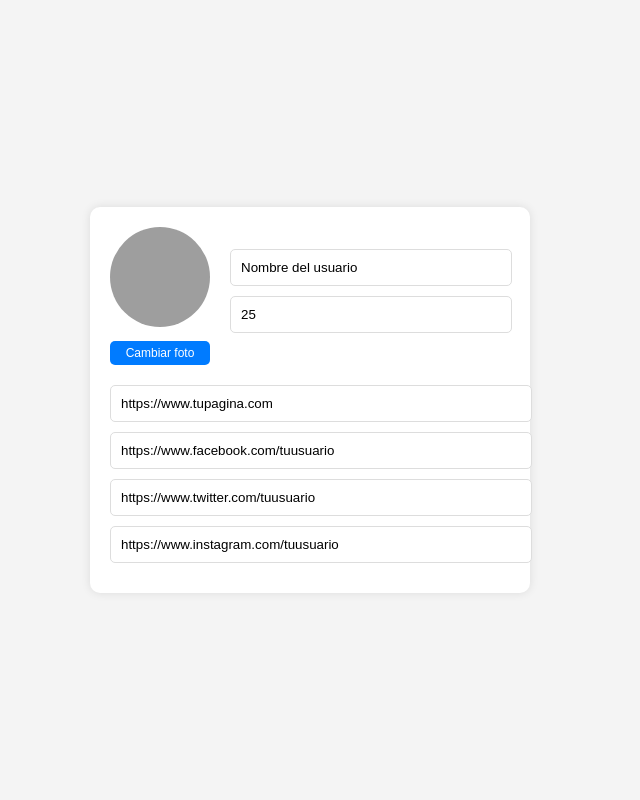
After one commit to fxcx/blog_Django, a Django app: template my_proyect/templates/user/profile.html in a window 1280 px wide. The commit adds this page. Shown: the whole page, without its empty margins (330-970 px from the left). Run offline with Django 3.2, Linux system fonts and the light colour scheme; the template is opened without the code that fills it, so the values that code supplies are empty; grey boxes are pictures that could not be loaded.

Commit message:
update config templates + static

```diff
--- a/my_proyect/my_proyect/settings.py
+++ b/my_proyect/my_proyect/settings.py
@@ -41,7 +41,7 @@ INSTALLED_APPS = [
     'django.contrib.staticfiles',
 
     'post',
-    'users'
+    'users',
 
 ]
 
--- /dev/null
+++ b/my_proyect/static/css/profile.css
@@ -0,0 +1,71 @@
+body {
+    font-family: Arial, sans-serif;
+    background-color: #f4f4f4;
+    display: flex;
+    justify-content: center;
+    align-items: center;
+    height: 100vh;
+    margin: 0;
+}
+
+.profile-container {
+    background: #fff;
+    padding: 20px;
+    border-radius: 10px;
+    box-shadow: 0 0 10px rgba(0, 0, 0, 0.1);
+    width: 400px;
+}
+
+.profile-header {
+    display: flex;
+    align-items: center;
+    margin-bottom: 20px;
+}
+
+.profile-image {
+    position: relative;
+    margin-right: 20px;
+}
+
+.profile-image img {
+    width: 100px;
+    height: 100px;
+    border-radius: 50%;
+    object-fit: cover;
+}
+
+.upload-button {
+    display: block;
+    text-align: center;
+    background-color: #007bff;
+    color: #fff;
+    padding: 5px 10px;
+    border-radius: 5px;
+    cursor: pointer;
+    margin-top: 10px;
+    font-size: 12px;
+}
+
+.upload-button:hover {
+    background-color: #0056b3;
+}
+
+.profile-image input[type="file"] {
+    display: none;
+}
+
+.profile-info {
+    flex: 1;
+}
+
+.profile-input {
+    width: calc(100% - 20px);
+    padding: 10px;
+    margin-bottom: 10px;
+    border: 1px solid #ddd;
+    border-radius: 5px;
+}
+
+.profile-links .profile-input {
+    width: 100%;
+}
--- a/my_proyect/static/css/style.css
+++ b/my_proyect/static/css/style.css
@@ -81,3 +81,5 @@
   article a:hover {
     text-decoration: underline;
   }
+
+/* profile /*
--- a/my_proyect/users/templates/user.html
+++ b/my_proyect/templates/login/login.html
@@ -6,6 +6,6 @@
     <title>Document</title>
 </head>
 <body>
-    <h1>page user</h1>
+    <h1>login</h1>
 </body>
 </html>
--- a/my_proyect/users/templates/login/register.html
+++ b/my_proyect/templates/login/register.html
@@ -1,11 +1,13 @@
 <!DOCTYPE html>
+{% load static %}
 <html lang="en">
 <head>
     <meta charset="UTF-8">
     <meta name="viewport" content="width=device-width, initial-scale=1.0">
     <title>Register</title>
+    <link rel="stylesheet" href="{% load static 'css/style.css' %}">
 </head>
 <body>
-
+    <h1>register</h1>
 </body>
 </html>
--- /dev/null
+++ b/my_proyect/templates/user/profile.html
@@ -0,0 +1,34 @@
+<!DOCTYPE html>
+{% load static %}
+<html lang="es">
+<head>
+    <meta charset="UTF-8">
+    <meta name="viewport" content="width=device-width, initial-scale=1.0">
+    <title>Perfil de Usuario</title>
+    <link rel="stylesheet" type="text/css" href="{% static 'css/profile.css' %}" />
+</head>
+<body>
+    <header>
+        {{message}}
+    </header>
+    <div class="profile-container">
+        <div class="profile-header">
+            <div class="profile-image">
+                <img id="profile-pic" src="default-profile.jpg" alt="Foto de perfil">
+                <input type="file" id="upload-photo" accept="image/*">
+                <label for="upload-photo" class="upload-button">Cambiar foto</label>
+            </div>
+            <div class="profile-info">
+                <input type="text" id="name" class="profile-input" placeholder="Nombre" value="Nombre del usuario">
+                <input type="number" id="age" class="profile-input" placeholder="Edad" value="25">
+            </div>
+        </div>
+        <div class="profile-links">
+            <input type="url" id="website" class="profile-input" placeholder="Página web" value="https://www.tupagina.com">
+            <input type="url" id="facebook" class="profile-input" placeholder="Facebook" value="https://www.facebook.com/tuusuario">
+            <input type="url" id="twitter" class="profile-input" placeholder="Twitter" value="https://www.twitter.com/tuusuario">
+            <input type="url" id="instagram" class="profile-input" placeholder="Instagram" value="https://www.instagram.com/tuusuario">
+        </div>
+    </div>
+</body>
+</html>
--- a/my_proyect/users/urls.py
+++ b/my_proyect/users/urls.py
@@ -1,6 +1,10 @@
 from django.urls import path
 from . import views
 
+app_name = "users"
+
 urlpatterns = [
-    path("", views.user, name="u")
+    path("", views.register, name="register"),
+    path("login/", views.login, name="login"),
+    path("user/", views.user, name='user'),
 ]
```
Also changed, not shown: my_proyect/my_proyect/urls.py (+4 -4 lines), my_proyect/users/views.py (+14 -1 lines), my_proyect/media/OIP.jpg (added), my_proyect/media/homero_tomson.jpg (added), my_proyect/users/templates/login/login.html (deleted).
